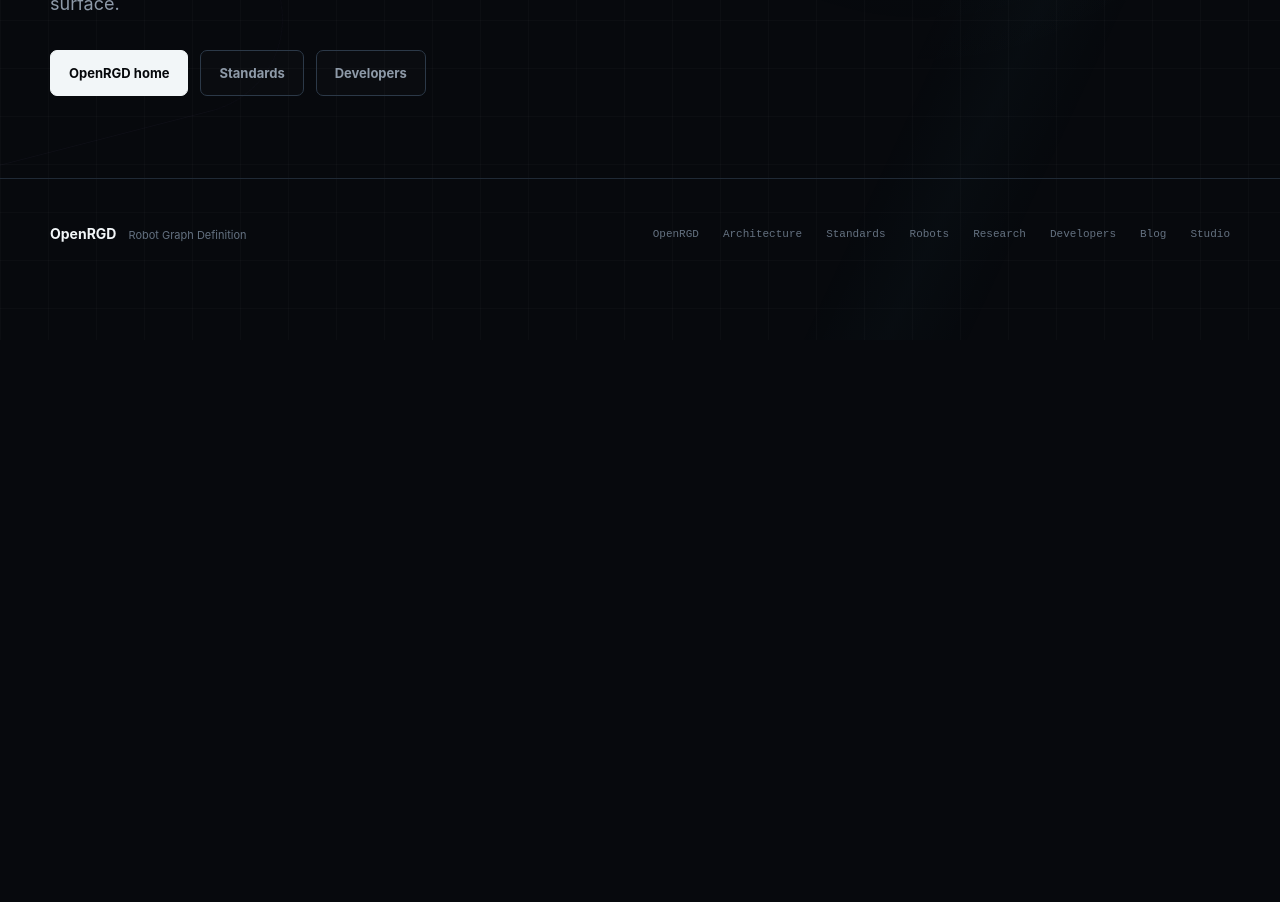
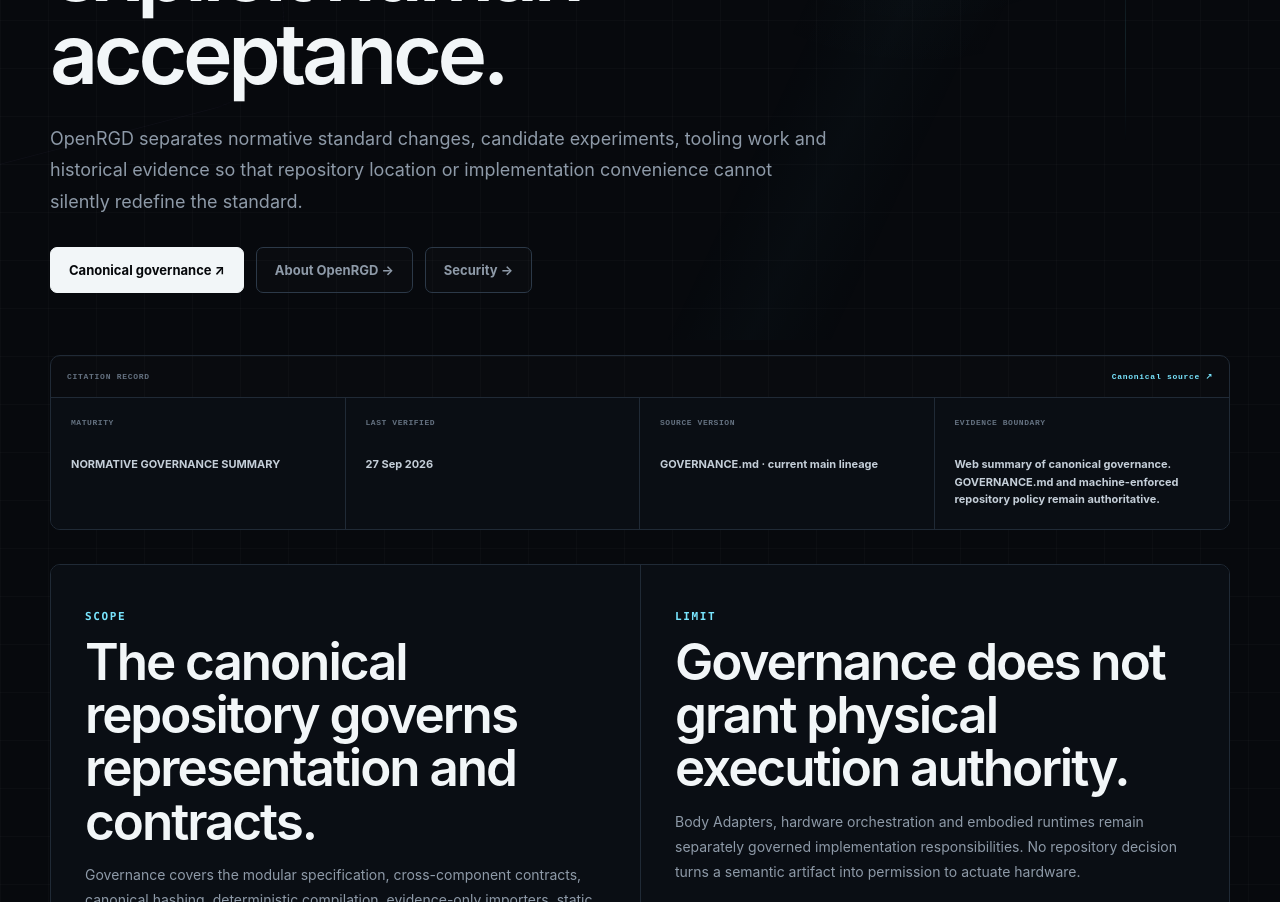
Before and after one commit to OpenRGD/openrgd.org, a Next.js app: page /governance in a window 1280 px wide. Before the commit this address had no page. Shown: the part 460-1362 px from the top of the page. Before the commit the page ends 800 px from the top, so only its background shows below. Built offline with nearby package versions, Linux system fonts and the light colour scheme.

Commit message:
Add OpenRGD governance page

```diff
--- /dev/null
+++ b/app/governance/page.tsx
@@ -0,0 +1,185 @@
+import type { Metadata } from 'next'
+import ReferenceProvenance from '@/components/reference-provenance'
+import { referenceMetadata, type CitationRecordData } from '@/lib/seo/provenance'
+import SiteHeader from '@/components/site-header'
+import SiteFooter from '@/components/site-footer'
+
+const citationRecord: CitationRecordData = {
+  maturity: 'NORMATIVE GOVERNANCE SUMMARY',
+  lastVerified: '27 Sep 2026',
+  lastVerifiedIso: '2026-09-27',
+  sourceVersion: 'GOVERNANCE.md · current main lineage',
+  evidenceBoundary: 'Web summary of canonical governance. GOVERNANCE.md and machine-enforced repository policy remain authoritative.',
+  pageUrl: 'https://openrgd.org/governance',
+  canonicalSource: 'https://github.com/OpenRGD/openrgd/blob/main/GOVERNANCE.md',
+}
+
+const provenanceSources = [
+  { label: 'OpenRGD GOVERNANCE', href: 'https://github.com/OpenRGD/openrgd/blob/main/GOVERNANCE.md' },
+  { label: 'OpenRGD CONTRIBUTING', href: 'https://github.com/OpenRGD/openrgd/blob/main/CONTRIBUTING.md' },
+  { label: 'OpenRGD RELEASE POLICY', href: 'https://github.com/OpenRGD/openrgd/blob/main/RELEASE_POLICY.md' },
+  { label: 'OpenRGD STRUCTURE', href: 'https://github.com/OpenRGD/openrgd/blob/main/STRUCTURE.md' },
+]
+
+export const metadata: Metadata = referenceMetadata({
+  title: 'Governance',
+  description: 'OpenRGD governance: human accountability, maturity states, normative change rules, RFCs, contract promotion, releases and repository authority.',
+  canonicalPath: '/governance',
+  record: citationRecord,
+})
+
+const maturity = [
+  ['candidate', 'Reviewable convergence material; non-normative and subject to breaking change.'],
+  ['accepted', 'Approved through governance and normative within its declared version or profile.'],
+  ['deprecated', 'Retained for compatibility and provenance but no longer recommended.'],
+  ['historical', 'Evidence only; never current authority.'],
+]
+
+export default function GovernancePage() {
+  return (
+    <main className="content-page">
+      <SiteHeader />
+
+      <section className="content-hero shell">
+        <p className="kicker">OPENRGD GOVERNANCE</p>
+        <h1>Meaning changes through evidence, review and explicit human acceptance.</h1>
+        <p>
+          OpenRGD separates normative standard changes, candidate experiments, tooling work
+          and historical evidence so that repository location or implementation convenience
+          cannot silently redefine the standard.
+        </p>
+        <div className="content-actions">
+          <a className="button primary" href="https://github.com/OpenRGD/openrgd/blob/main/GOVERNANCE.md" target="_blank" rel="noreferrer">Canonical governance ↗</a>
+          <a className="button ghost" href="/about">About OpenRGD →</a>
+          <a className="button ghost" href="/security">Security →</a>
+        </div>
+      </section>
+
+      <ReferenceProvenance
+        title="OpenRGD Governance"
+        description="OpenRGD governance: human accountability, maturity states, normative change rules, RFCs, contract promotion, releases and repository authority."
+        record={citationRecord}
+        sources={provenanceSources}
+      />
+
+      <section className="shell content-split">
+        <article>
+          <p className="kicker">SCOPE</p>
+          <h2>The canonical repository governs representation and contracts.</h2>
+          <p>
+            Governance covers the modular specification, cross-component contracts,
+            canonical hashing, deterministic compilation, evidence-only importers, static
+            exporters, validation tooling and compatibility records.
+          </p>
+        </article>
+        <article>
+          <p className="kicker">LIMIT</p>
+          <h2>Governance does not grant physical execution authority.</h2>
+          <p>
+            Body Adapters, hardware orchestration and embodied runtimes remain separately
+            governed implementation responsibilities. No repository decision turns a
+            semantic artifact into permission to actuate hardware.
+          </p>
+        </article>
+      </section>
+
+      <section className="shell content-section">
+        <div className="content-section-head">
+          <p className="kicker">HUMAN ACCOUNTABILITY</p>
+          <h2>AI may assist. A human maintainer accepts normative change.</h2>
+        </div>
+        <div className="content-card-grid">
+          <article className="content-card">
+            <h3>Current steward</h3>
+            <p>Pasquale Ranieri (@phate6872) is named as the current project steward.</p>
+          </article>
+          <article className="content-card">
+            <h3>Normative acceptance</h3>
+            <p>A human maintainer remains accountable for accepting normative changes, merging pull requests and publishing releases.</p>
+          </article>
+          <article className="content-card">
+            <h3>AI participation</h3>
+            <p>AI systems may help draft, review, test or analyze changes, but temporary AI profiles are not governance authorities.</p>
+          </article>
+        </div>
+      </section>
+
+      <section className="shell content-section">
+        <div className="content-section-head">
+          <p className="kicker">MATURITY STATES</p>
+          <h2>Location in the repository never overrides declared maturity.</h2>
+        </div>
+        <div className="data-list">
+          {maturity.map(([state, meaning]) => (
+            <div className="data-row" key={state}>
+              <span>{state}</span>
+              <strong>{state.toUpperCase()}</strong>
+              <em>{meaning}</em>
+            </div>
+          ))}
+        </div>
+      </section>
+
+      <section className="shell content-section">
+        <div className="content-section-head">
+          <p className="kicker">NORMATIVE CHANGE</p>
+          <h2>Changes that alter meaning require more than a code diff.</h2>
+        </div>
+        <div className="content-card-grid">
+          {[
+            ['Evidence', 'A normative change must state the problem and the evidence supporting the proposed change.'],
+            ['Compatibility', 'Meaning-changing work must analyze compatibility, migration and affected consumers.'],
+            ['Decision record', 'RFC or decision evidence is required when compatibility, governance, hard invariants or ownership change.'],
+            ['Integrity', 'Canonical hashes and derived artifacts are updated when their selected source bytes change.'],
+            ['CI', 'Required validation and conformance checks must pass on the reviewed head.'],
+            ['Acceptance', 'A human maintainer records explicit acceptance before the normative change is merged.'],
+          ].map(([title, copy]) => (
+            <article className="content-card" key={title}><h3>{title}</h3><p>{copy}</p></article>
+          ))}
+        </div>
+      </section>
+
+      <section className="shell content-section">
+        <div className="content-section-head">
+          <p className="kicker">RFC & CONTRACT PROMOTION</p>
+          <h2>Candidate material becomes normative only through an explicit promotion decision.</h2>
+        </div>
+        <div className="authority-stack">
+          {[
+            ['01', 'Complete contract', 'Schemas and normative text are complete.'],
+            ['02', 'Compatibility', 'Versioning and compatibility rules are explicit.'],
+            ['03', 'Conformance', 'Producer and consumer conformance tests exist.'],
+            ['04', 'Reference flow', 'At least one validated reference flow is available.'],
+            ['05', 'No contradiction', 'The candidate does not conflict with the Canonical Core.'],
+            ['06', 'Governance decision', 'An accepted RFC or equivalent decision records promotion.'],
+            ['07', 'Machine-readable state', 'Status metadata is updated to reflect the new maturity.'],
+          ].map(([n, title, copy]) => (
+            <div className="authority-row" key={n}><span>{n}</span><strong>{title}</strong><p>{copy}</p></div>
+          ))}
+        </div>
+      </section>
+
+      <section className="shell warning-panel">
+        <span>MERGE ≠ RELEASE</span>
+        <h2>A merged change is not automatically a published standard or stable contract.</h2>
+        <p>
+          Standard, toolchain and contract releases use separate scoped version axes.
+          Release preparation requires its own evidence, compatibility statement, artifact
+          inventory and provenance.
+        </p>
+      </section>
+
+      <section className="shell content-cta">
+        <p className="kicker">CANONICAL RECORD</p>
+        <h2>Use the repository governance files when precision matters.</h2>
+        <div className="content-actions">
+          <a className="button primary" href="https://github.com/OpenRGD/openrgd/blob/main/GOVERNANCE.md" target="_blank" rel="noreferrer">GOVERNANCE.md ↗</a>
+          <a className="button ghost" href="https://github.com/OpenRGD/openrgd/blob/main/RELEASE_POLICY.md" target="_blank" rel="noreferrer">Release policy ↗</a>
+          <a className="button ghost" href="https://github.com/OpenRGD/openrgd/blob/main/CONTRIBUTING.md" target="_blank" rel="noreferrer">Contributing ↗</a>
+        </div>
+      </section>
+
+      <SiteFooter />
+    </main>
+  )
+}
```
